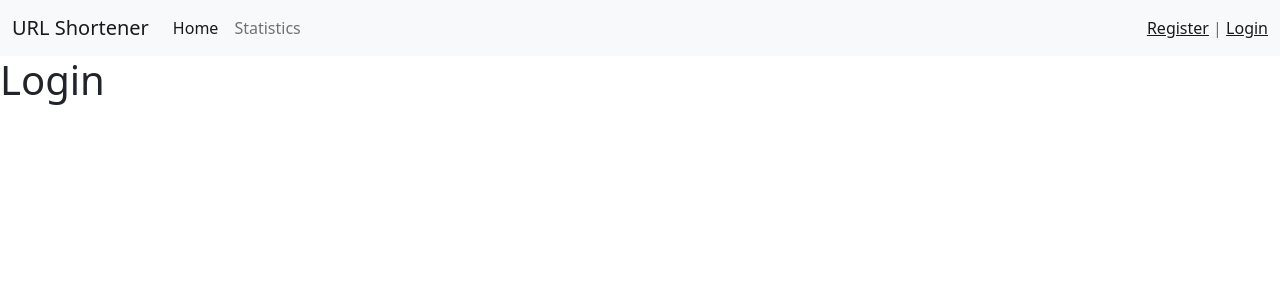
After one commit to ThatsTheSpirit/linkworker, a Django app: page /login/ in a window 1280 px wide. The commit adds this page. Shown: the top 300 px of the page. Run offline with Django 4.2, Linux system fonts and the light colour scheme.

Commit message:
Добавлены новые маршруты для логина и регистрации Созданы две страницы логина и регистрации Чуть изменен навигационный бар

```diff
--- a/templates/inc/_nav.html
+++ b/templates/inc/_nav.html
@@ -1,6 +1,6 @@
 <nav class="navbar navbar-expand-lg navbar-light bg-light">
     <div class="container-fluid">
-        <a class="navbar-brand" href="">Menu</a>
+        <a class="navbar-brand" href="">URL Shortener</a>
         <button class="navbar-toggler" type="button" data-bs-toggle="collapse"
                 data-bs-target="#navbarSupportedContent" aria-controls="navbarSupportedContent"
                 aria-expanded="false" aria-label="Toggle navigation">
@@ -15,5 +15,9 @@
 
 
         </div>
+
+        <span class="navbar-text">
+            <a href="{% url 'register' %}">Register</a> | <a href="{% url 'login' %}">Login</a>
+        </span>
     </div>
 </nav>
--- /dev/null
+++ b/urlshortener/templates/urlshortener/login.html
@@ -0,0 +1,6 @@
+{% extends 'base.html' %}
+{% load static %}
+{% block title %}Login{% endblock %}
+{% block content %}
+    <h1>Login</h1>
+{% endblock %}
--- a/urlshortener/urls.py
+++ b/urlshortener/urls.py
@@ -5,9 +5,9 @@ from . import views
 # app_name = 'urlshortener'
 urlpatterns = [
     path('', views.index, name='home'),
+    path('register/', views.register, name='register'),
+    path('login/', views.login, name='login'),
     path('new_short_url/', views.new_short_url, name='new_short_url'),
-    #path('new_short_url/(?P<surl>[^/]+)/', views.new_short_url, name='new_short_url'),
     path('<str:surl>/', views.shorten, name='shorten'),
-    # path('<str:surl>/stats', views.statistic, name='stats'),
-    # re_path(r'^(?P<surl>)/$', views.shorten, name='shorten'),
+
 ]
--- a/urlshortener/views.py
+++ b/urlshortener/views.py
@@ -5,7 +5,8 @@ from django.http import HttpResponsePermanentRedirect, HttpResponseRedirect, Htt
 from django.shortcuts import render, redirect, get_object_or_404
 from .models import Link, Stats
 from .forms import UrlForm
-
+from django.contrib.auth.forms import UserCreationForm
+from django.contrib import messages
 # Create your views here.
 from .qrcode_gen import get_qr_code
 
@@ -49,7 +50,7 @@ def shorten(request, surl):
 
     try:
         stats = Stats()
-        stats.target = link# request.META.get("HTTP_REFERER", "")
+        stats.target = link  # request.META.get("HTTP_REFERER", "")
         stats.ip = request.META.get("REMOTE_ADDR", "")
         stats.user_agent = request.META.get("HTTP_USER_AGENT", "")
         stats.save()
@@ -61,3 +62,21 @@ def shorten(request, surl):
 
 def statistic(request, surl):
     return render(request, 'urlshortener/statistic.html', {'surl': surl})
+
+
+def register(request):
+    if request.method == 'POST':
+        form = UserCreationForm(request.POST)
+        if form.is_valid():
+            form.save()
+            messages.success(request, 'Registered successful')
+            return redirect('login')
+        else:
+            messages.error(request, 'Registered unsuccessful')
+    else:
+        form = UserCreationForm()
+    return render(request, 'urlshortener/register.html', {'form': form})
+
+
+def login(request):
+    return render(request, 'urlshortener/login.html')
```
Also changed, not shown: urlshortener/templates/urlshortener/register.html (added, +12 -0 lines).
